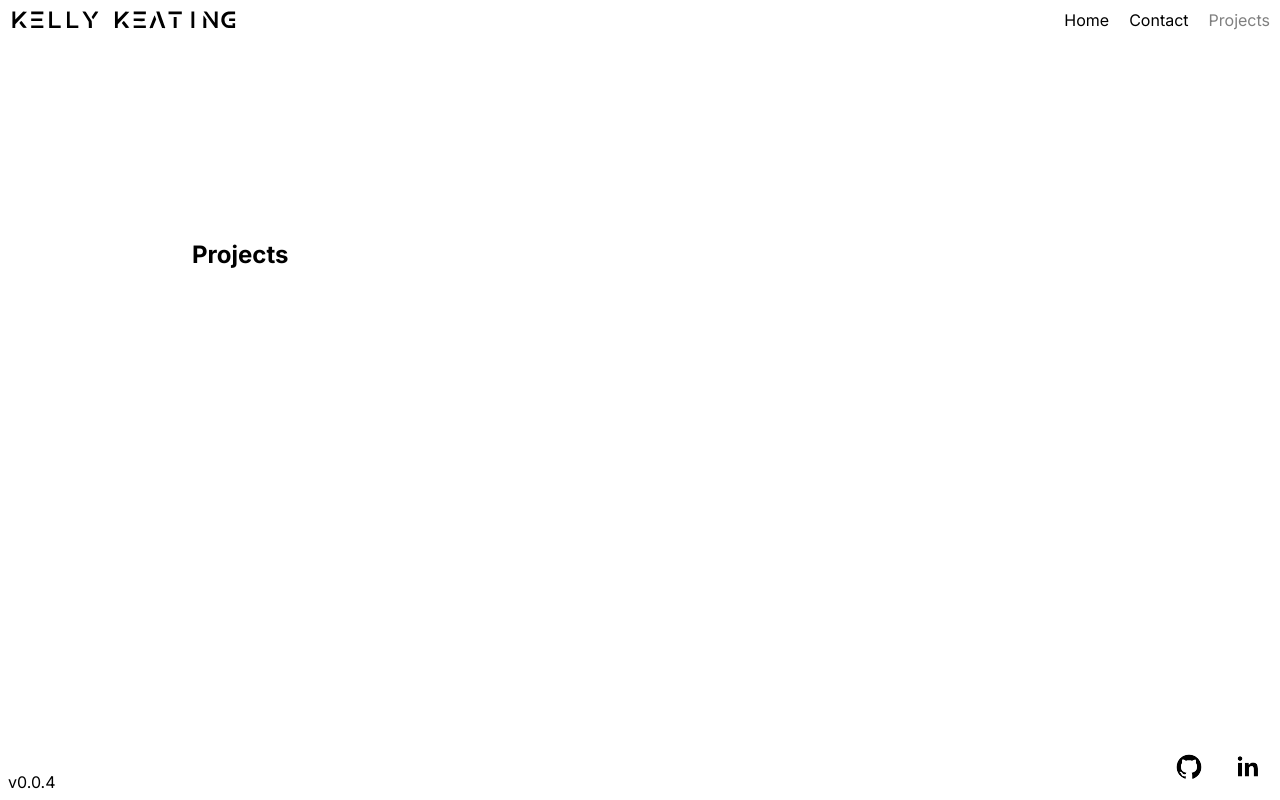
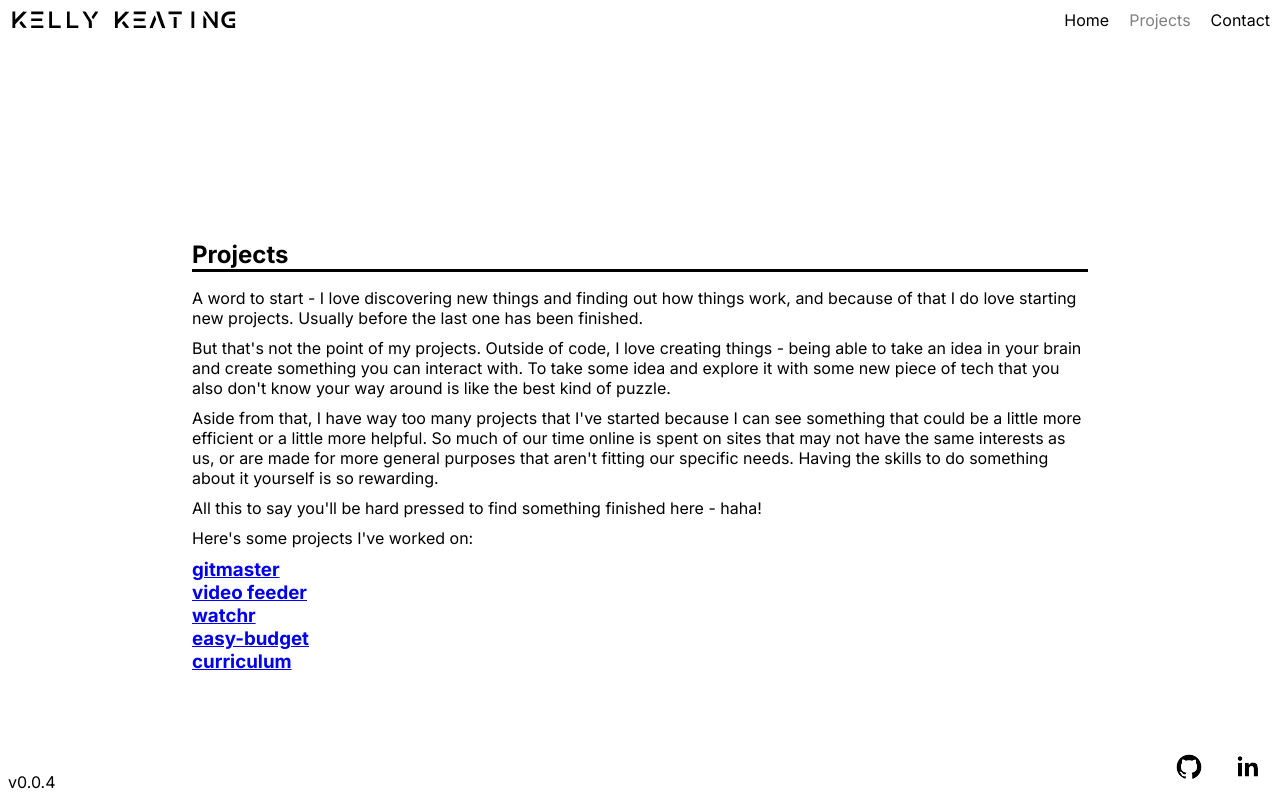
Before and after one commit to kelly-keating/nextjs, a Next.js app: page /projects in a window 1280 px wide. Built offline with nearby package versions, Linux system fonts and the light colour scheme.

Commit message:
add projects blurb

```diff
--- a/components/Header.tsx
+++ b/components/Header.tsx
@@ -14,8 +14,8 @@ function Header() {
       <nav>
         <ul>
           {pathname !== '/' && <li><Link className="navbar_link" href='/'>Home</Link></li>}
+          <li><Link className={(pathname === '/projects' || pathname === '/projects/[id]') ? "navbar_link current" : "navbar_link"} href='/projects'>Projects</Link></li>
           <li><Link className={pathname === '/contact' ? "navbar_link current" : "navbar_link"} href='/contact'>Contact</Link></li>
-          <li><Link className={(pathname === '/projects' || pathname === '/projects/[id]') ? "navbar_link current" : "navbar_link"} href='/projects'>Projects</Link></li>
         </ul>
       </nav>
     </header>
--- a/components/ProjectList.tsx
+++ b/components/ProjectList.tsx
@@ -4,7 +4,12 @@ import { projects } from "../api/hardData"
 function ProjectList() {
   return (
     <div>
-      <h2>Notable projects I&apos;ve worked on</h2>
+      <p>A word to start - I love discovering new things and finding out how things work, and because of that I do love starting new projects. Usually before the last one has been finished.</p>
+      <p>But that&apos;s not the point of my projects. Outside of code, I love creating things - being able to take an idea in your brain and create something you can interact with. To take some idea and explore it with some new piece of tech that you also don&apos;t know your way around is like the best kind of puzzle.</p>
+      <p>Aside from that, I have way too many projects that I&apos;ve started because I can see something that could be a little more efficient or a little more helpful. So much of our time online is spent on sites that may not have the same interests as us, or are made for more general purposes that aren&apos;t fitting our specific needs. Having the skills to do something about it yourself is so rewarding.</p>
+      <p>All this to say you&apos;ll be hard pressed to find something finished here - haha!</p>
+      <p>Here&apos;s some projects I&apos;ve worked on:</p>
+
       {projects.map(p => (
         <div key={p.id}>
           <h3><Link href={'/projects/' + p.id}>{p.name}</Link></h3>
--- a/pages/projects/index.tsx
+++ b/pages/projects/index.tsx
@@ -1,7 +1,10 @@
+import ProjectList from "../../components/ProjectList"
+
 function Projects() {
   return (
     <div className="projects_container">
       <h2>Projects</h2>
+      <ProjectList />
     </div>
   )
 }
--- a/styles/index.scss
+++ b/styles/index.scss
@@ -1,5 +1,6 @@
 @import "./variables.scss";
 @import "./home.scss";
+@import "./projects.scss";
 @import "./layout.scss";
 
 * {
@@ -29,6 +30,11 @@ body {
   width: 70vw;
 
   h2 {
-    border-bottom: 5px solid white;
+    margin-bottom: 1rem;
+    border-bottom: 3px solid white;
+
+    @include lightMode {
+      border-bottom: 3px solid black;
+    }
   }
 }
--- /dev/null
+++ b/styles/projects.scss
@@ -0,0 +1,5 @@
+.projects_container {
+  p {
+    margin: 10px 0px;
+  }
+}
```
